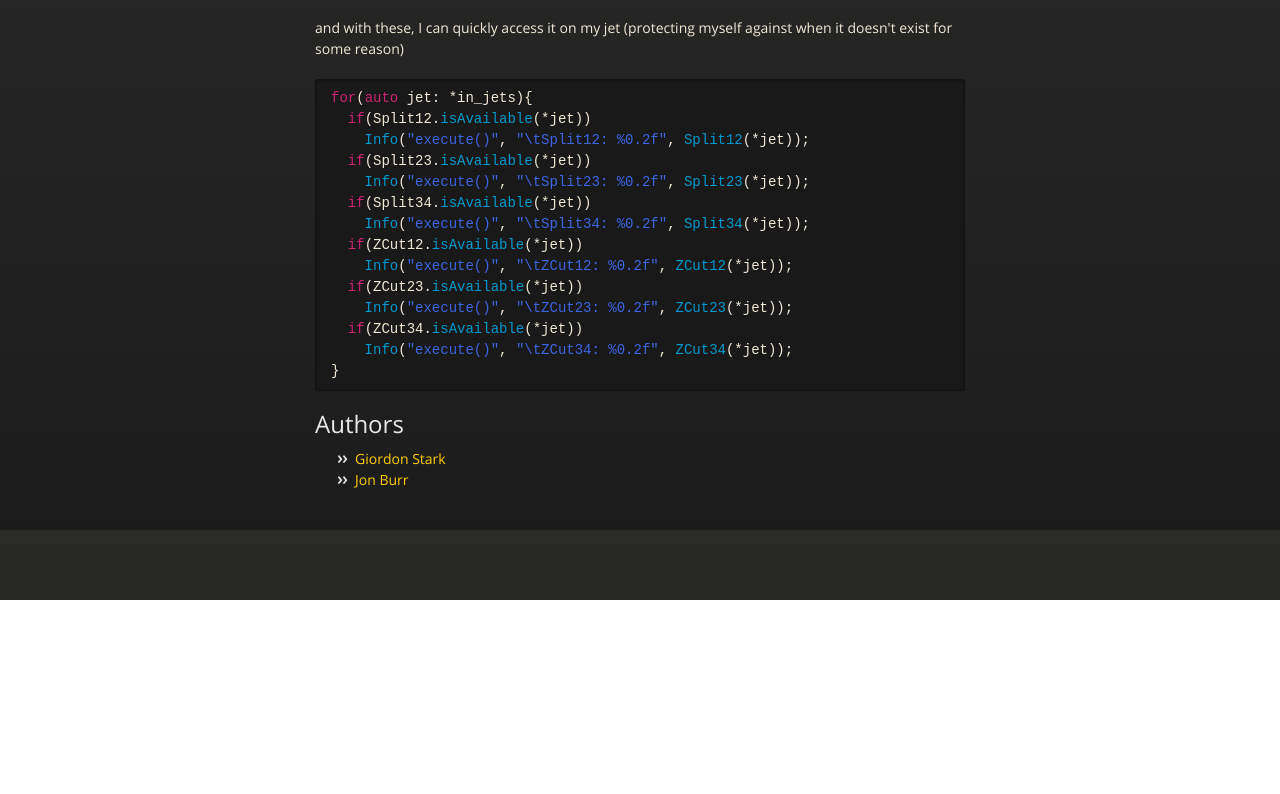
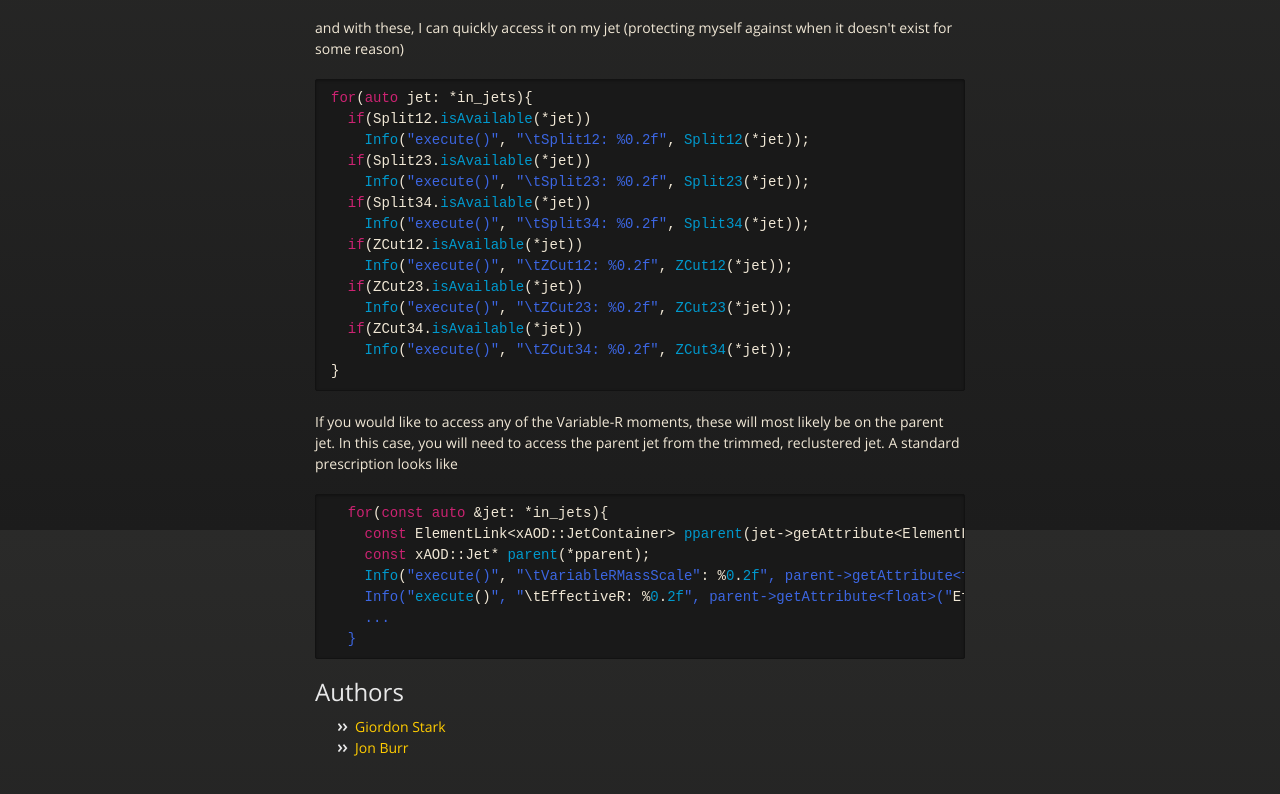
Before and after one commit to kratsg/JetReclustering, a plain HTML site: page index.html in a window 1280 px wide. Shown: the part 8270-9064 px from the top of the page. Before the commit the page ends 8870 px from the top, so only its background shows below. Drawn offline with nearby package versions, Linux system fonts and the light colour scheme.

Commit message:
Create gh-pages branch via GitHub

```diff
--- a/index.html
+++ b/index.html
@@ -622,6 +622,16 @@ An example (and a test you can use) is in <code>share/AthJetReclusteringAlgoJobO
 }
 </pre></div>
 
+<p>If you would like to access any of the Variable-R moments, these will most likely be on the parent jet. In this case, you will need to access the parent jet from the trimmed, reclustered jet. A standard prescription looks like</p>
+
+<div class="highlight highlight-source-c++"><pre>  <span class="pl-k">for</span>(<span class="pl-k">const</span> <span class="pl-k">auto</span> &amp;jet: *in_jets){
+    <span class="pl-k">const</span> ElementLink&lt;xAOD::JetContainer&gt; <span class="pl-c1">pparent</span>(jet-&gt;getAttribute&lt;ElementLink&lt;xAOD::JetContainer&gt; &gt;(<span class="pl-s"><span class="pl-pds">"</span>Parent<span class="pl-pds">"</span></span>));
+    <span class="pl-k">const</span> xAOD::Jet* <span class="pl-c1">parent</span>(*pparent);
+    <span class="pl-c1">Info</span>(<span class="pl-s"><span class="pl-pds">"</span>execute()<span class="pl-pds">"</span></span>, <span class="pl-s"><span class="pl-pds">"</span><span class="pl-cce">\t</span>VariableRMassScale<span class="pl-pds">"</span></span>: %<span class="pl-c1">0</span>.<span class="pl-c1">2f</span><span class="pl-s"><span class="pl-pds">"</span>, parent-&gt;getAttribute&lt;float&gt;(<span class="pl-pds">"</span></span>VariableRMassScale<span class="pl-s"><span class="pl-pds">"</span>));</span>
+<span class="pl-s">    Info(<span class="pl-pds">"</span></span><span class="pl-c1">execute</span>()<span class="pl-s"><span class="pl-pds">"</span>, <span class="pl-pds">"</span></span>\tEffectiveR: %<span class="pl-c1">0</span>.<span class="pl-c1">2f</span><span class="pl-s"><span class="pl-pds">"</span>, parent-&gt;getAttribute&lt;float&gt;(<span class="pl-pds">"</span></span>EffectiveR<span class="pl-s"><span class="pl-pds">"</span>));</span>
+<span class="pl-s">    ...</span>
+<span class="pl-s">  }</span></pre></div>
+
 <h2>
 <a id="authors" class="anchor" href="#authors" aria-hidden="true"><span aria-hidden="true" class="octicon octicon-link"></span></a>Authors</h2>
 
```
Also changed, not shown: params.json (+1 -1 lines).
